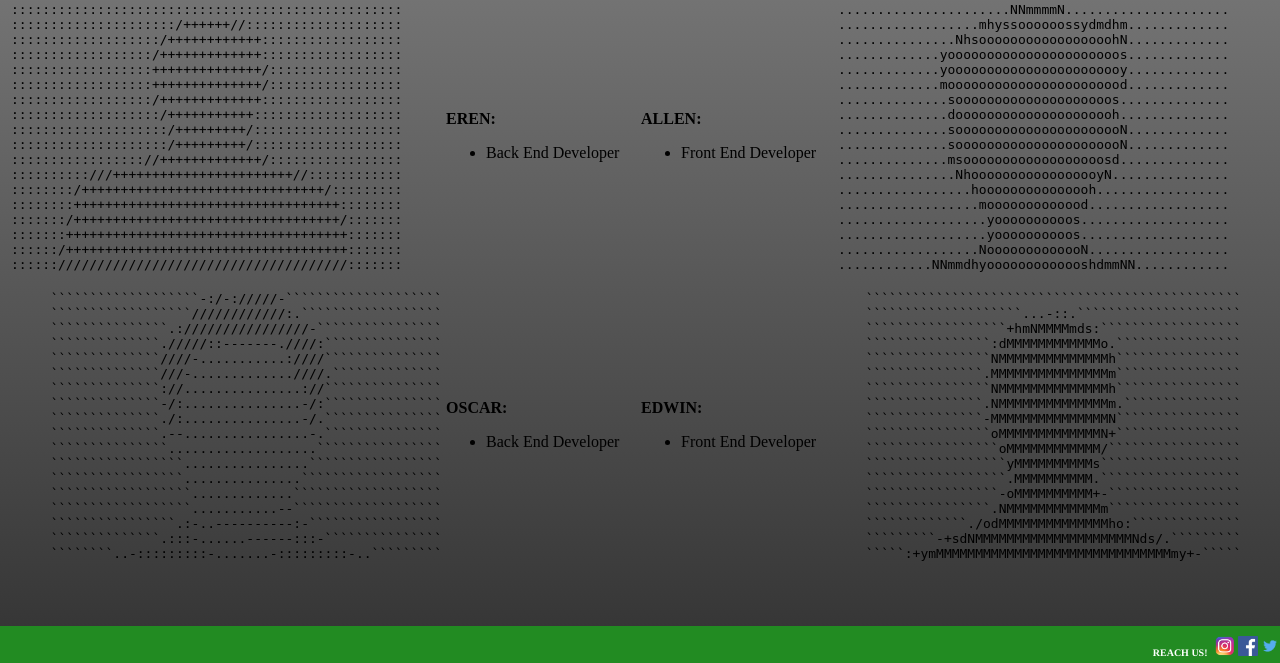
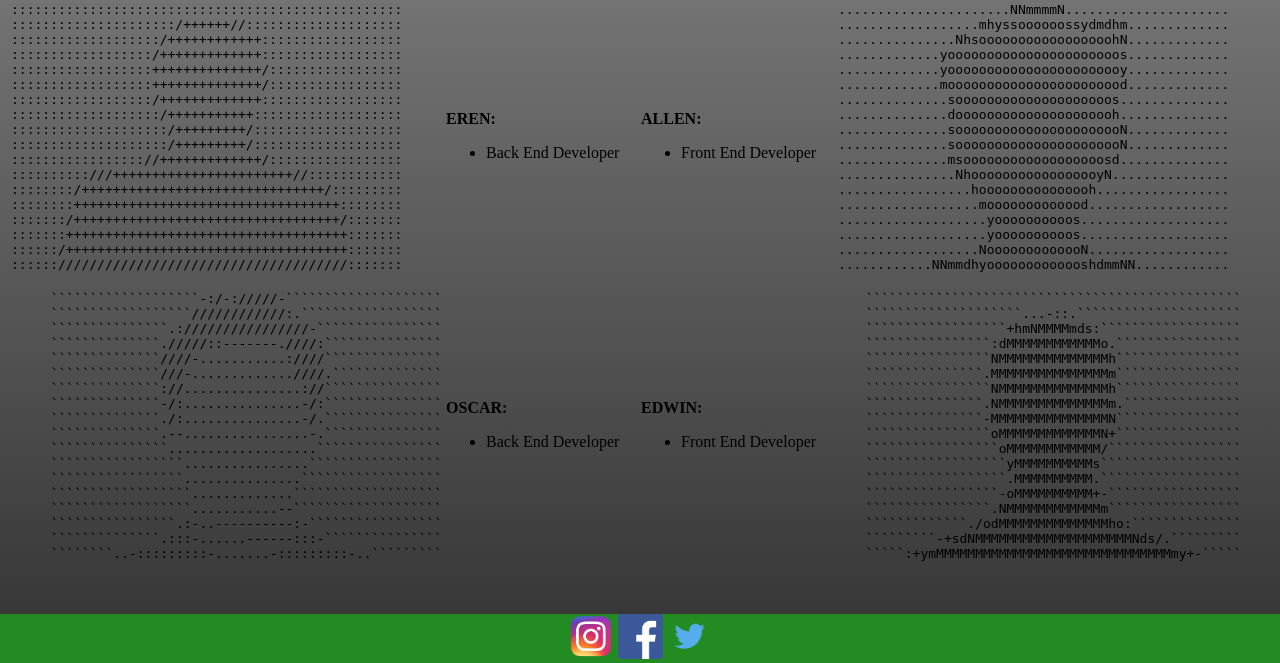
Before and after one commit to erensunerr/CarletonHackathon2019, a Flask app: page /about in a window 1280 px wide. Shown: the part 137-800 px from the top of the page. Run offline with Flask 2, Linux system fonts and the light colour scheme; the visitor is signed in with stand-in values (Sample User, id 1).

Commit message:
make icons prettier

```diff
--- a/app/templates/about.html
+++ b/app/templates/about.html
@@ -26,13 +26,6 @@
     }
     .navvBar a:hover {
         background-color: forestgreen;
-    }
-    #ending {
-        font-family: times;
-        font-size: 10px;
-        font-weight: bold;
-
-        margin-bottom: 5px;
     }
 
     body {
@@ -66,8 +59,8 @@
     }
 
     .tinylogos {
-      height: 20px;
-      width: 20px;
+      height: 45px;
+      width: 45px;
     }
   </style>
 </head>
@@ -172,7 +165,7 @@
 
   </table>
   <div class="footer">
-    <p id="ending" align="right">REACH US!&nbsp;&nbsp;&nbsp;<img class="tinylogos" onclick="window.location.href = 'https://www.instagram.com/_allentao_/'" src="../static/insta.png"> <img class="tinylogos" onclick="window.location.href = 'https://www.facebook.com'" src="../static/facebook.png"> <img class="tinylogos" onclick="window.location.href = 'https://www.twitter.com'" src="../static/twitter.png"></p>
+    <img class="tinylogos" onclick="window.location.href = 'https://www.instagram.com/_allentao_/'" src="../static/insta.png"> <img class="tinylogos" onclick="window.location.href = 'https://www.facebook.com'" src="../static/facebook.png"> <img class="tinylogos" onclick="window.location.href = 'https://www.twitter.com'" src="../static/twitter.png">
   </div>
 </body>
 </html>
```
Also changed, not shown: app/templates/index.html (+13 -28 lines).
